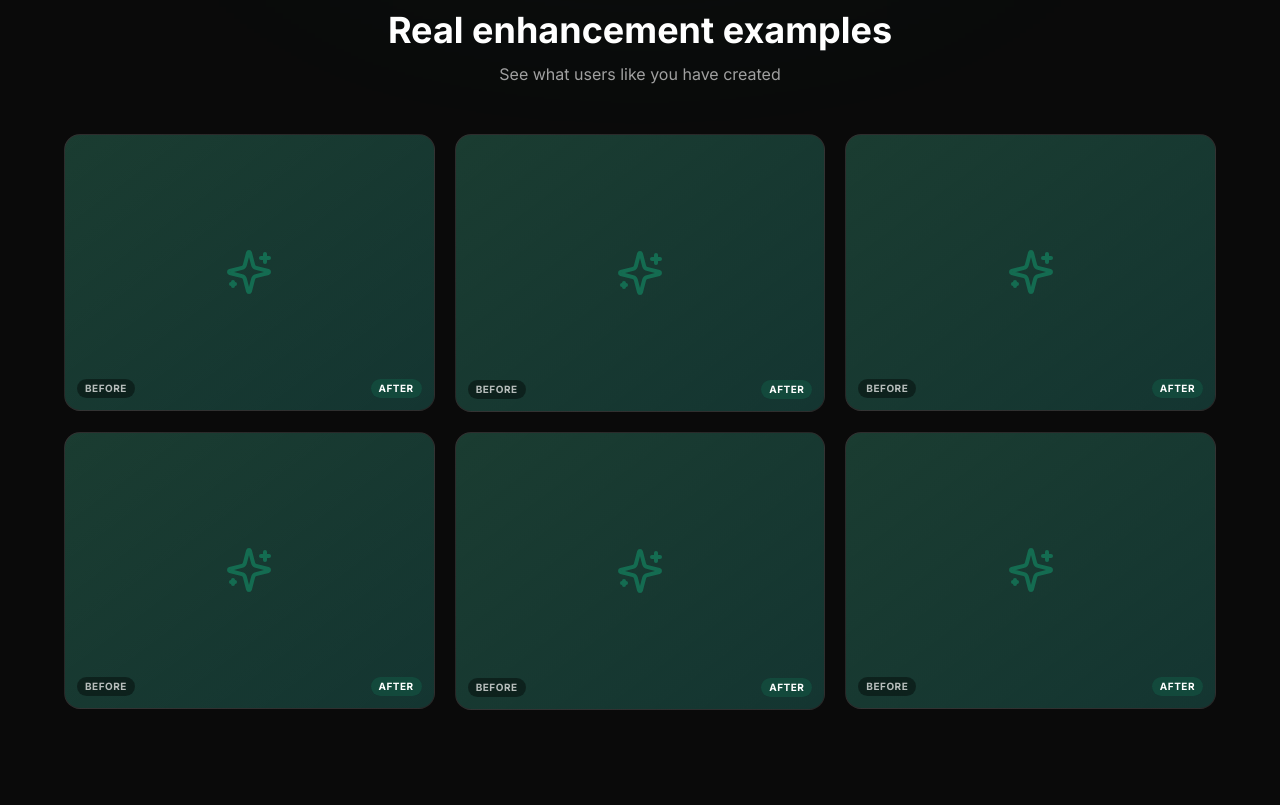
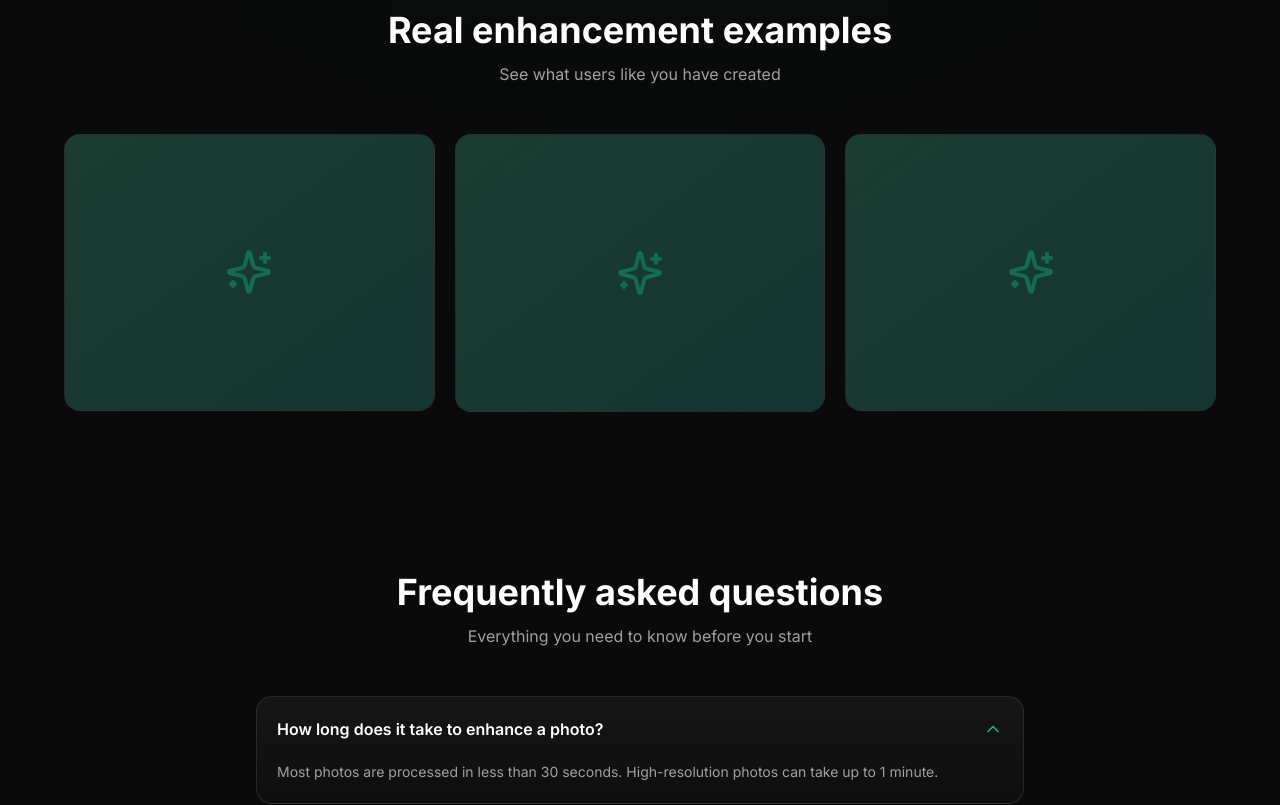
Before and after one commit to eueduardovargas/omnipic-frontend, a Next.js app: page /en/servicos/adicionar-pessoas in a window 1280 px wide. Shown: the part 1800-2605 px from the top of the page. Built offline with nearby package versions, Linux system fonts and the light colour scheme; no server answers.

Commit message:
Update: Reduce examples to 3 images and remove before/after labels

```diff
--- a/src/app/[locale]/servicos/[slug]/page.tsx
+++ b/src/app/[locale]/servicos/[slug]/page.tsx
@@ -361,7 +361,7 @@ export default function ServicePage() {
           </motion.div>
 
           <div className="grid grid-cols-1 sm:grid-cols-2 lg:grid-cols-3 gap-5">
-            {[0, 1, 2, 3, 4, 5].map((i) => (
+            {[0, 1, 2].map((i) => (
               <motion.div
                 key={i}
                 initial={{ opacity: 0, y: 30 }}
@@ -383,17 +383,7 @@ export default function ServicePage() {
                       className={`w-12 h-12 ${accent.text} opacity-40 group-hover:scale-110 group-hover:opacity-70 transition-all`}
                     />
                   </div>
-                  {/* Before/after mini labels */}
-                  <div className="absolute bottom-3 left-3 right-3 flex items-center justify-between">
-                    <span className="text-[10px] font-bold text-white/70 bg-black/40 backdrop-blur-sm px-2 py-0.5 rounded-full uppercase tracking-wider">
-                      {ts('beforeLabel')}
-                    </span>
-                    <span
-                      className={`text-[10px] font-bold text-white ${accent.bg} backdrop-blur-sm px-2 py-0.5 rounded-full uppercase tracking-wider`}
-                    >
-                      {ts('afterLabel')}
-                    </span>
-                  </div>
+
                 </div>
               </motion.div>
             ))}
```
